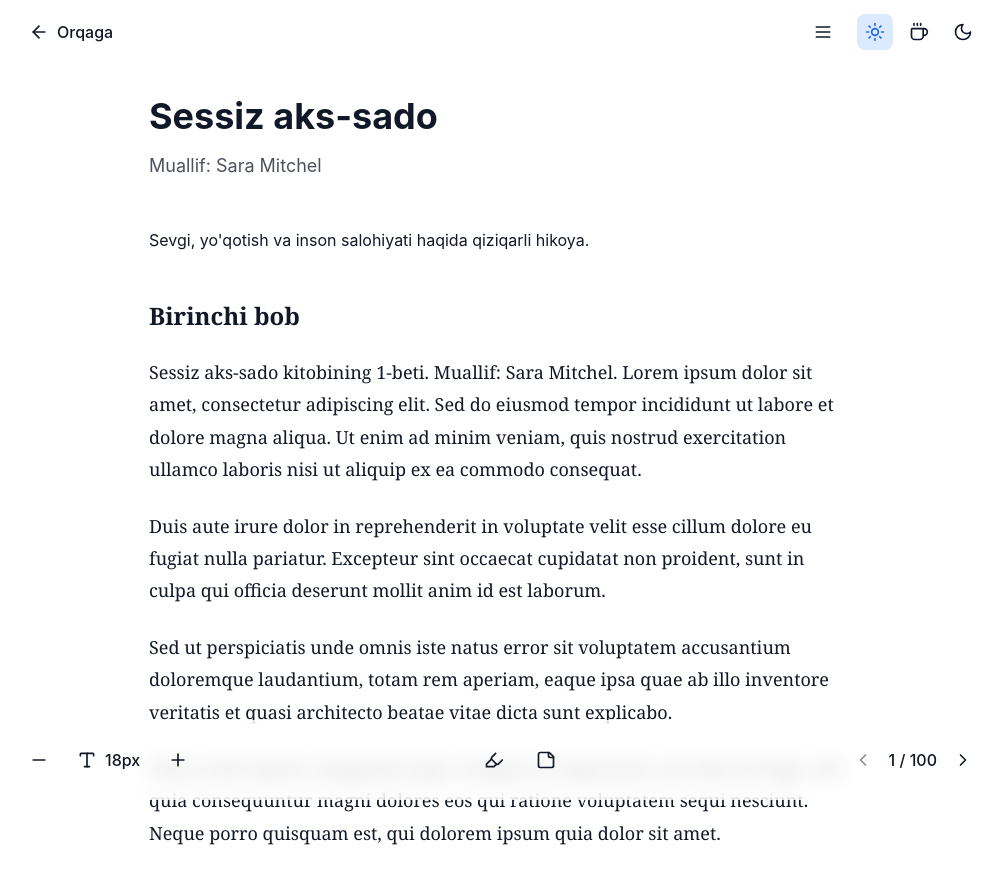
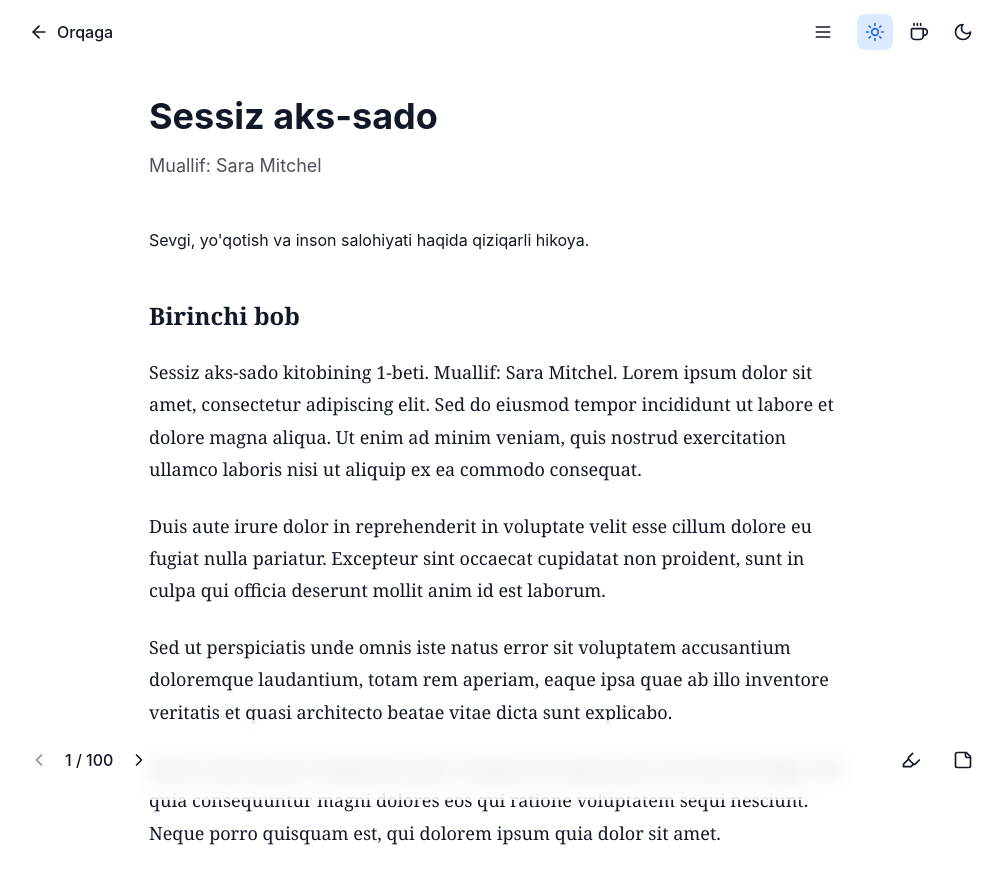
Before and after one commit to abubakirzayniddinov29-lab/online-kutubxona, a Next.js app: page /read/1 in a window 1280 px wide. Shown: the top 884 px of the page, without its empty margins (139-1142 px from the left). Built offline with nearby package versions, Linux system fonts and the light colour scheme.

Commit message:
Update book reader: remove font size controls, reorganize footer

```diff
--- a/src/app/read/[id]/page.tsx
+++ b/src/app/read/[id]/page.tsx
@@ -8,9 +8,6 @@ import {
   Sun,
   Moon,
   Coffee,
-  Type,
-  Minus,
-  Plus,
   ChevronLeft,
   ChevronRight,
   Highlighter,
@@ -63,8 +60,6 @@ export default function BookReader() {
   const book = MOCK_BOOKS.find((b) => b.id === bookId);
 
   const [theme, setTheme] = useState<Theme>("light");
-  const [fontSize, setFontSize] = useState(18);
-  const [lineHeight, setLineHeight] = useState(1.8);
   const [showControls, setShowControls] = useState(true);
   const [showSidebar, setShowSidebar] = useState(false);
   const [currentPage, setCurrentPage] = useState(1);
@@ -243,8 +238,8 @@ export default function BookReader() {
 
             <article
               style={{
-                fontSize: `${fontSize}px`,
-                lineHeight: lineHeight,
+                fontSize: "18px",
+                lineHeight: 1.8,
               }}
               className="font-serif"
               dangerouslySetInnerHTML={{ __html: currentPageData.content }}
@@ -290,36 +285,6 @@ export default function BookReader() {
           <div className="flex items-center justify-between h-20">
             <div className="flex items-center gap-2">
               <button
-                onClick={() => setFontSize(Math.max(14, fontSize - 1))}
-                className={`p-2 rounded-lg hover:bg-black/5 dark:hover:bg-white/10 transition-colors ${currentStyle.text}`}
-              >
-                <Minus className="h-5 w-5" />
-              </button>
-              <div className="flex items-center gap-2 px-3">
-                <Type className={`h-5 w-5 ${currentStyle.text}`} />
-                <span className={`font-medium ${currentStyle.text}`}>{fontSize}px</span>
-              </div>
-              <button
-                onClick={() => setFontSize(Math.min(28, fontSize + 1))}
-                className={`p-2 rounded-lg hover:bg-black/5 dark:hover:bg-white/10 transition-colors ${currentStyle.text}`}
-              >
-                <Plus className="h-5 w-5" />
-              </button>
-            </div>
-            <div className="flex items-center gap-4">
-              <button
-                className={`p-2 rounded-lg hover:bg-black/5 dark:hover:bg-white/10 transition-colors ${currentStyle.text}`}
-              >
-                <Highlighter className="h-5 w-5" />
-              </button>
-              <button
-                className={`p-2 rounded-lg hover:bg-black/5 dark:hover:bg-white/10 transition-colors ${currentStyle.text}`}
-              >
-                <StickyNote className="h-5 w-5" />
-              </button>
-            </div>
-            <div className="flex items-center gap-2">
-              <button
                 onClick={goToPreviousPage}
                 disabled={currentPage === 1}
                 className={`p-2 rounded-lg hover:bg-black/5 dark:hover:bg-white/10 transition-colors ${currentStyle.text} ${
@@ -341,6 +306,18 @@ export default function BookReader() {
                 <ChevronRight className="h-5 w-5" />
               </button>
             </div>
+            <div className="flex items-center gap-4">
+              <button
+                className={`p-2 rounded-lg hover:bg-black/5 dark:hover:bg-white/10 transition-colors ${currentStyle.text}`}
+              >
+                <Highlighter className="h-5 w-5" />
+              </button>
+              <button
+                className={`p-2 rounded-lg hover:bg-black/5 dark:hover:bg-white/10 transition-colors ${currentStyle.text}`}
+              >
+                <StickyNote className="h-5 w-5" />
+              </button>
+            </div>
           </div>
         </div>
       </motion.footer>
```
